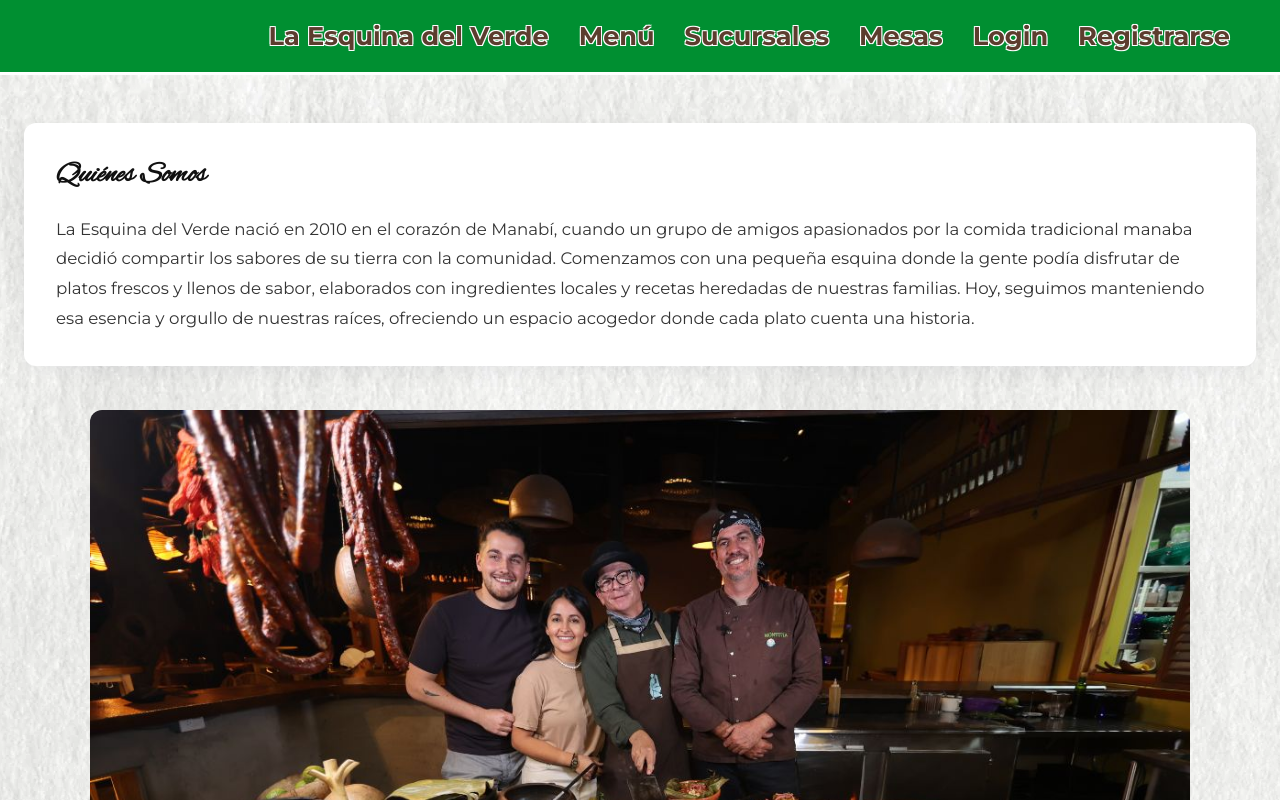
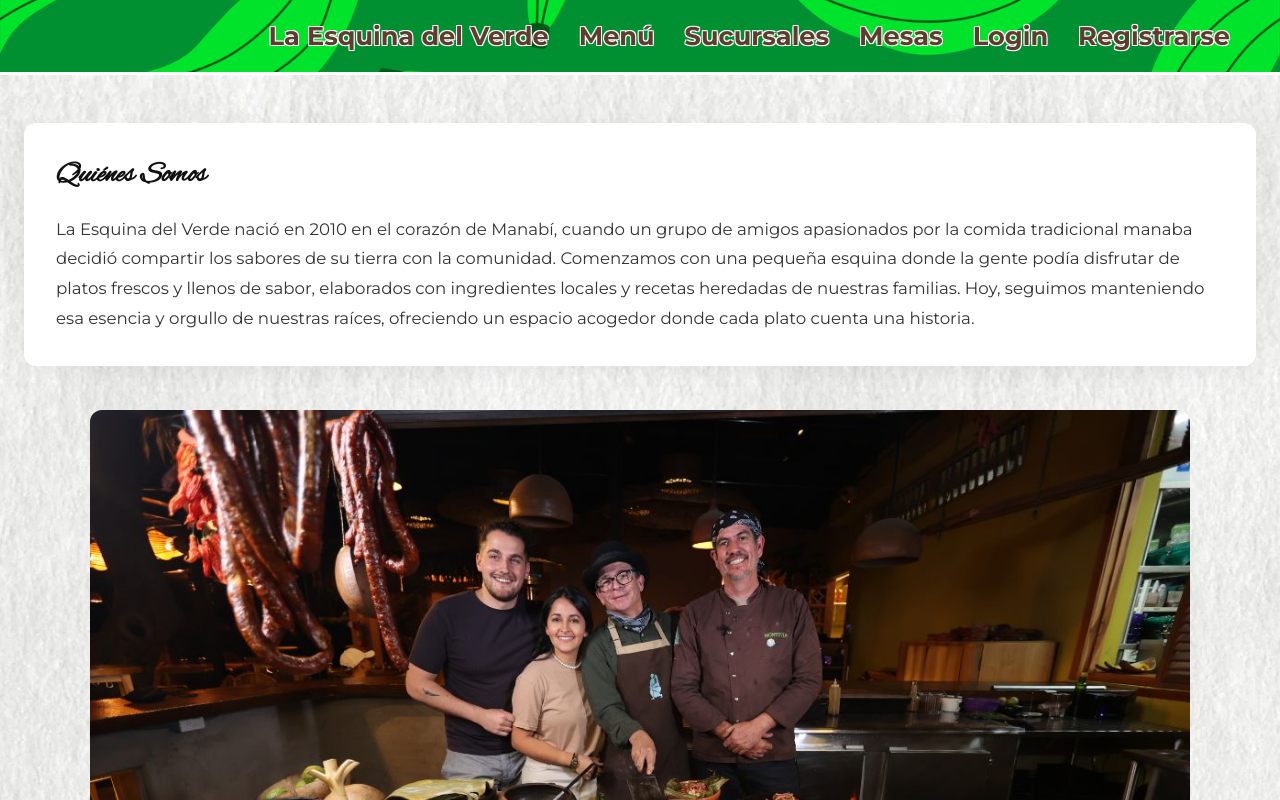
Before and after one commit to chadowsv/Coffend, a React (Create React App) app in the folder react-app/: page / in a window 1280 px wide. Shown: the top 800 px of the page. Built offline with nearby package versions, Linux system fonts and the light colour scheme.

Commit message:
Platanos

```diff
--- a/react-app/src/styles/global.css
+++ b/react-app/src/styles/global.css
@@ -20,7 +20,7 @@ body {
   -webkit-font-smoothing: antialiased;
   -moz-osx-font-smoothing: grayscale;
   line-height: 1.4;
-  font-size: clamp(14px, 1.3vw, 16px); /* escala fluida */
+  font-size: clamp(14px, 1.3vw, 16px);
 }
 
 /* Tipografía escalable */
@@ -46,7 +46,7 @@ p, label, span { font-size: 1rem; }
 .grid-2 { grid-template-columns: 1fr; }
 .grid-3 { grid-template-columns: 1fr; }
 
-/* Card genérico (Card.tsx debe aplicar clase .card) */
+/* Card */
 .card {
   background: var(--card-bg);
   border-radius: var(--radius);
@@ -54,7 +54,7 @@ p, label, span { font-size: 1rem; }
   padding: clamp(0.8rem, 1.6vw, 1.25rem);
   width: 100%;
   display: block;
-  min-height: auto; /* que el div crezca con el contenido */
+  min-height: auto;
   overflow: visible;
 }
 
@@ -73,7 +73,7 @@ p, label, span { font-size: 1rem; }
   background: var(--accent); color: #fff; cursor: pointer; font-weight: 600;
 }
 
-/* Imágenes y multimedia */
+/* Imágenes */
 img, picture, video {
   max-width: 100%;
   height: auto;
@@ -81,16 +81,16 @@ img, picture, video {
   object-fit: cover;
 }
 
-/* Evitar overflow de texto y adaptar cajas al contenido */
+/* Overflow */
 * { word-break: break-word; overflow-wrap: anywhere; -webkit-font-smoothing: antialiased; }
 .card * { hyphens: auto; }
 
-/* Pequeñas utilidades de texto */
+/* Texto utilidades */
 .text-muted { color: var(--muted); font-size: 0.95rem; }
 .text-sm { font-size: clamp(0.8rem, 1.1vw, 0.95rem); }
 .text-lg { font-size: clamp(1rem, 1.8vw, 1.15rem); }
 
-/* Breakpoints: convertir grid a columnas en pantallas grandes */
+/* Breakpoints */
 @media (min-width: 640px) {
   .grid-2 { grid-template-columns: repeat(2, 1fr); }
   .container { padding: calc(var(--container-padding) * 1.1); }
@@ -111,24 +111,28 @@ body {
   min-height: 100vh;
 }
 
+/* NAVBAR con imagen */
 .navbar {
-  background-color: #008f31; /* Verde que ya tienes */
+  background-color: #008f31;
+  background-image: url('../../public/img/nav-platanos.webp');
+  background-size: cover;
+  background-position: center;
+  background-repeat: no-repeat;
+  background-blend-mode: overlay;
   padding: 10px 20px;
   height: 75px;
   display: flex;
   align-items: center;
   justify-content: right;
-  border-bottom: 3px solid white; /* Borde blanco */
+  border-bottom: 3px solid white;
 }
 
 .navbar a {
-  color: #5c3d2e; /* Café */
+  color: #5c3d2e;
   font-weight: 700;
   font-size: clamp(14px, 2vw, 30px);
   margin-right: 30px;
   text-decoration: none;
-
-  /* Borde blanco en el texto */
   text-shadow:
     -1px -1px 0 white,
      1px -1px 0 white,
@@ -137,11 +141,9 @@ body {
 }
 
 .navbar a:hover,
-.navbar a.active { /* active = página actual */
+.navbar a.active {
   font-weight: 1000;
 }
-
-
 
 h1 {
   font-size: clamp(24px, 5vw, 40px);
```
Also changed, not shown: react-app/public/img/logo.webp (added), react-app/public/img/nav-platanos.webp (added). Lines whose indentation alone changed are shown as unchanged.
